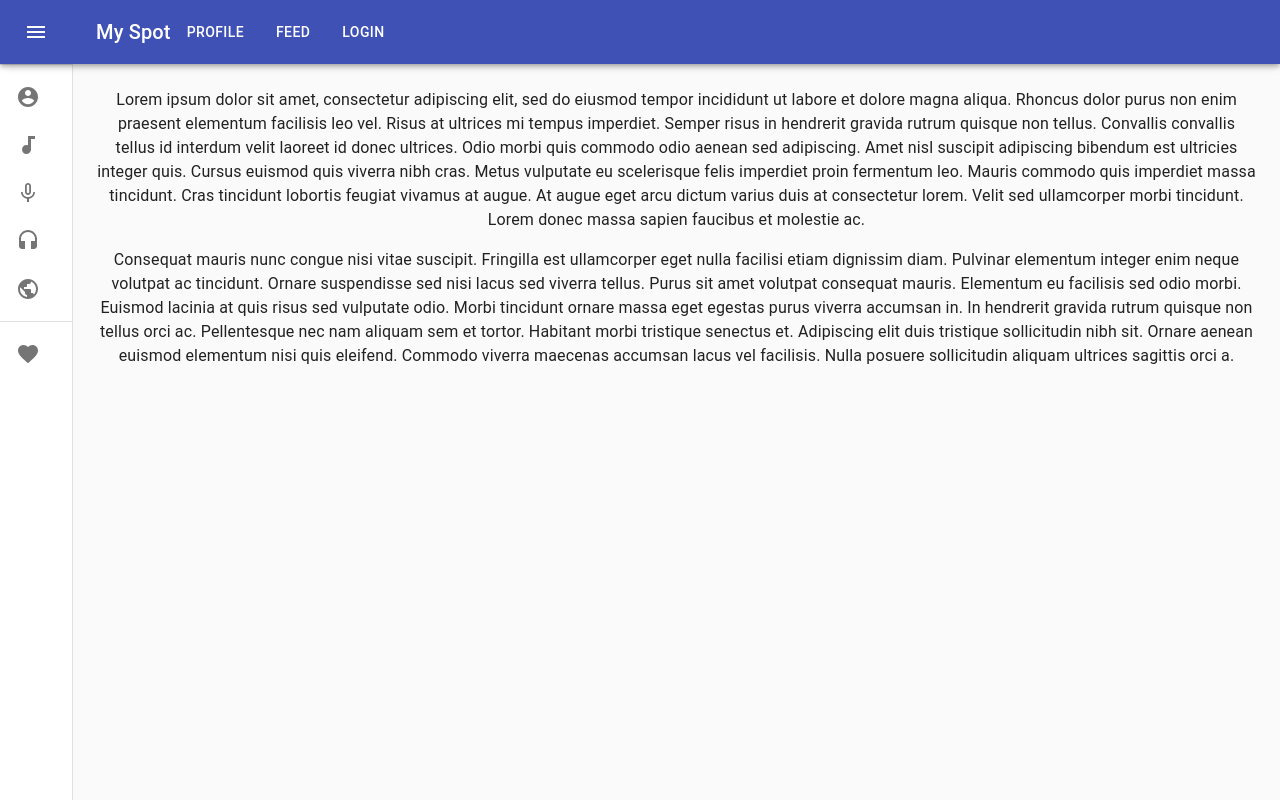
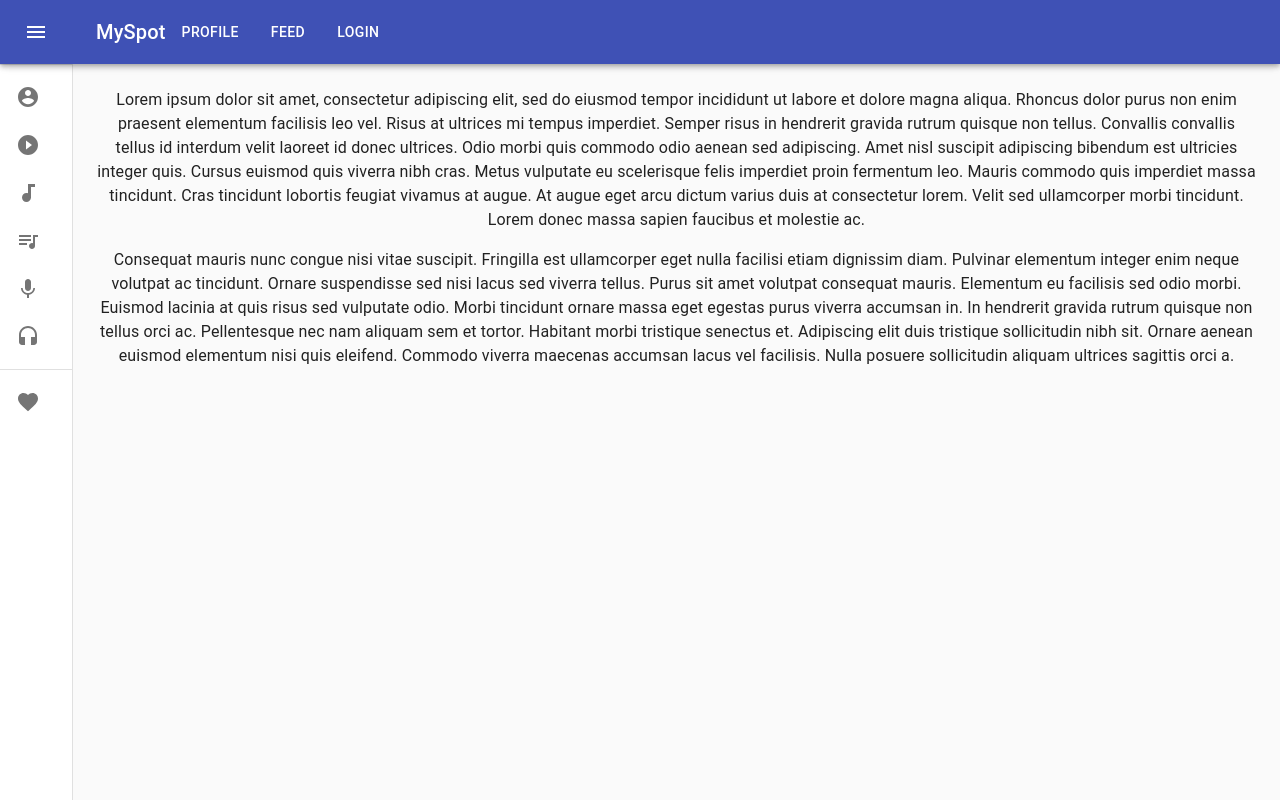
Before and after one commit to sarchst/myspot, a React (Create React App) app: page / in a window 1280 px wide. Built offline with nearby package versions, Linux system fonts and the light colour scheme.

Commit message:
edited icons/side bar items

```diff
--- a/src/Layouts/MiniDrawer.js
+++ b/src/Layouts/MiniDrawer.js
@@ -20,9 +20,11 @@ import Button from '@material-ui/core/Button';
 import AccountCircleIcon from '@material-ui/icons/AccountCircle';
 import AudiotrackIcon from '@material-ui/icons/Audiotrack';
 import HeadsetIcon from '@material-ui/icons/Headset';
-import MicNoneIcon from '@material-ui/icons/MicNone';
+import MicIcon from '@material-ui/icons/Mic';
 import FavoriteIcon from '@material-ui/icons/Favorite';
 import PublicIcon from '@material-ui/icons/Public';
+import QueueMusicIcon from '@material-ui/icons/QueueMusic';
+import PlayCircleFilledIcon from '@material-ui/icons/PlayCircleFilled';
 
 
 const drawerWidth = 240;
@@ -86,9 +88,6 @@ const useStyles = makeStyles((theme) => ({
     content: {
         flexGrow: 1,
         padding: theme.spacing(3),
-    },
-    navButtons: {
-
     }
 }));
 
@@ -109,14 +108,16 @@ export default function MiniDrawer() {
         switch (text) {
             case 'Profile':
                 return <AccountCircleIcon />
+            case 'Here\'s What I\'m Listening To':
+                return <PlayCircleFilledIcon />
+            case 'Playlists':
+                return <QueueMusicIcon />
             case 'Posts':
                 return <AudiotrackIcon />
             case 'Followers':
-                return <MicNoneIcon />
+                return <MicIcon />
             case 'Following':
                 return <HeadsetIcon />
-            case 'Feed':
-                return <PublicIcon />
             default:
                 return <FavoriteIcon />
 
@@ -146,15 +147,15 @@ export default function MiniDrawer() {
                         <MenuIcon />
                     </IconButton>
                     <Typography variant="h6" noWrap>
-                        My Spot
+                        MySpot
           </Typography>
-                    <Button variant="h6" color="inherit" className={classes.navButtons}>
+                    <Button variant="h6" color="inherit">
                         Profile
           </Button>
-                    <Button variant="h6" color="inherit" className={classes.navButtons}>
+                    <Button variant="h6" color="inherit">
                         Feed
                     </Button>
-                    <Button variant="h6" color="inherit" className={classes.navButtons}>Login</Button>
+                    <Button variant="h6" color="inherit">Login</Button>
                 </Toolbar>
             </AppBar>
             <Drawer
@@ -178,7 +179,7 @@ export default function MiniDrawer() {
                 <Divider />
 
                 <List>
-                    {['Profile', 'Posts', 'Followers', 'Following', 'Feed'].map((text, index) => (
+                    {['Profile', 'Here\'s What I\'m Listening To', 'Posts', 'Playlists', 'Followers', 'Following'].map((text, index) => (
                         <ListItem button key={text}>
                             <ListItemIcon>{getSidebarIcon(text)}</ListItemIcon>
                             <ListItemText primary={text} />
```
